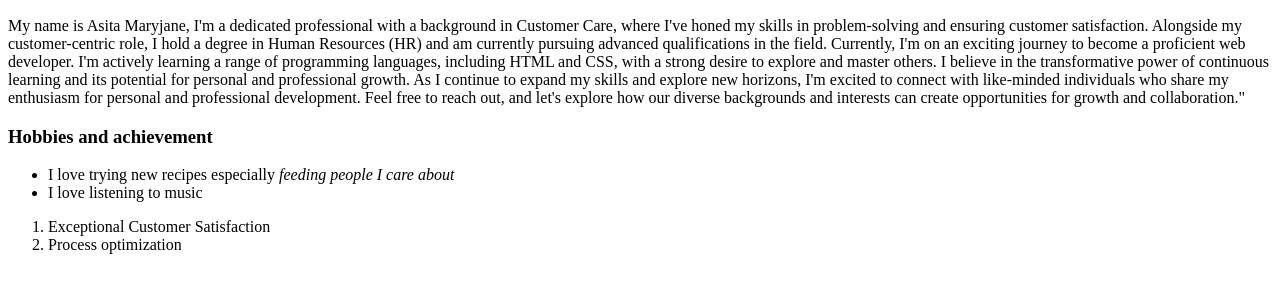
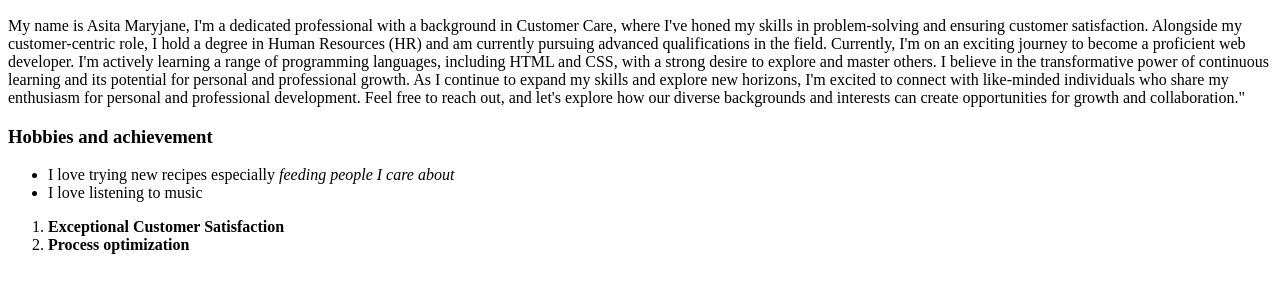
Before and after one commit to Mjay-Ify/frontend_dev, a plain HTML site: page index.html in a window 1280 px wide. Shown: the part 110-402 px from the top of the page. Drawn offline with Linux system fonts and the light colour scheme.

Commit message:
My first html file

```diff
--- a/index.html
+++ b/index.html
@@ -17,8 +17,8 @@
         <li>I love listening to music</li>
      </ul>
      <ol>
-        <li><stronng>Exceptional Customer Satisfaction</stronng></li>
-        <li>Process optimization<strong></strong></li>
+        <li><strong>Exceptional Customer Satisfaction</strong></li>
+        <li><strong>Process optimization</strong></li>
      </ol>
 </body>
 </html>
```
